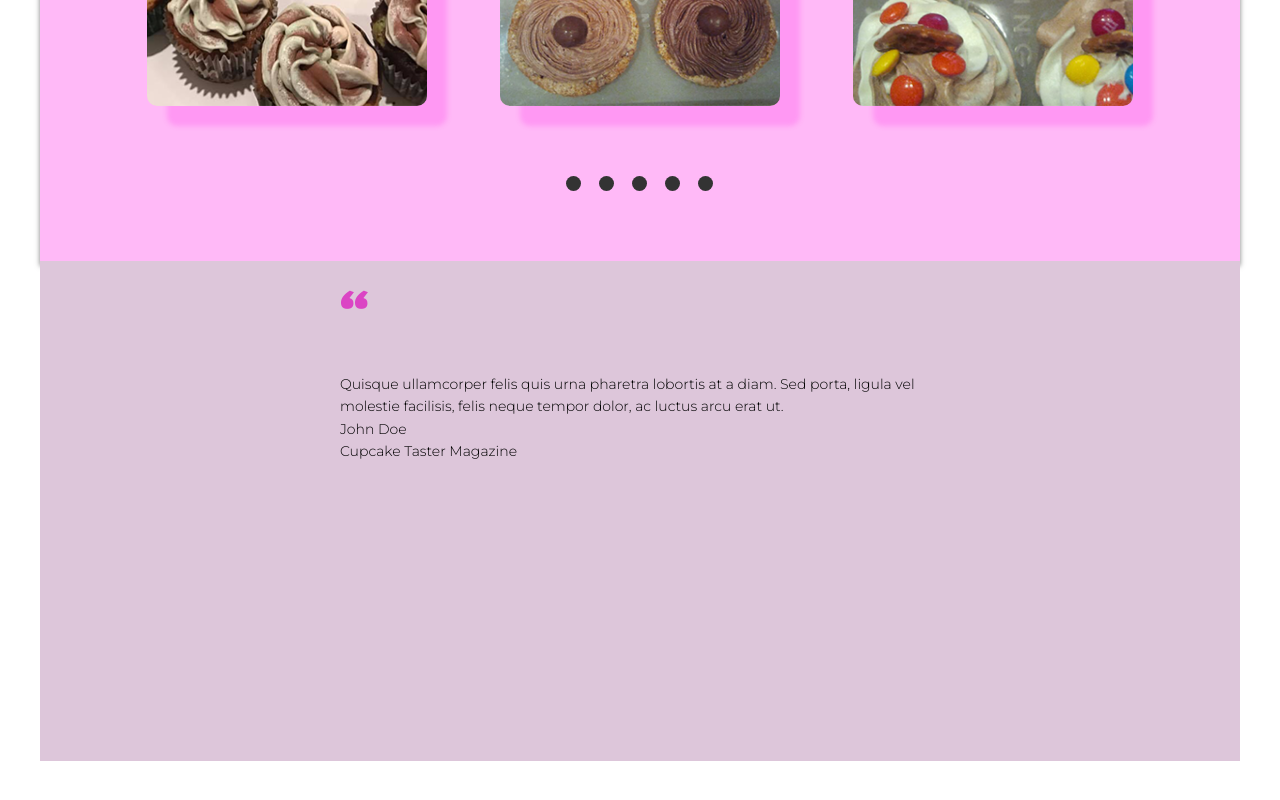
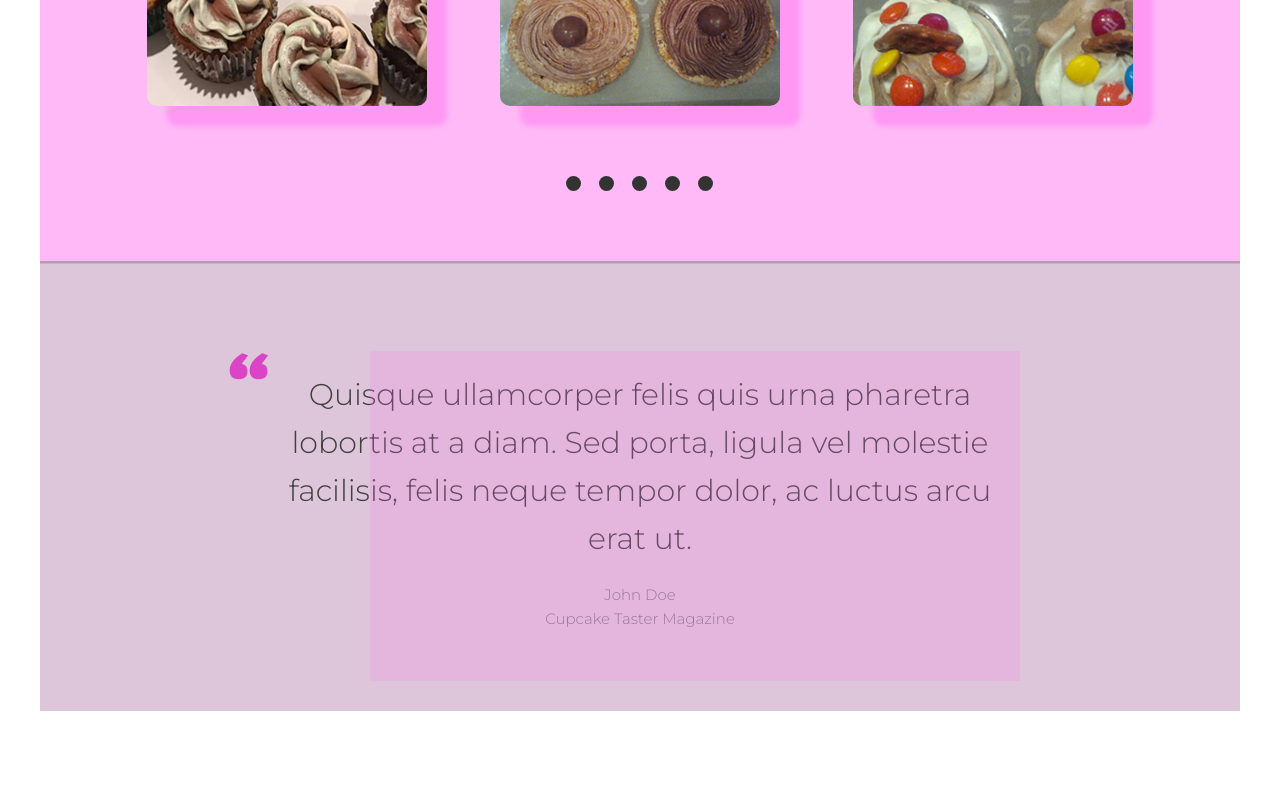
Before and after one commit to Chewie063/lkc-website, a website: page index.html in a window 1280 px wide. Shown: the part 1473-2273 px from the top of the page. Drawn offline with Linux system fonts and the light colour scheme; a web font is replaced by a local one.

Commit message:
Finished testimonials

```diff
--- a/index.html
+++ b/index.html
@@ -33,7 +33,7 @@
                 <p class="hero-content">
                     We love to make cupcakes for all your cupcake needs!
                 </p>
-                <div class="color-box"></div>
+                <div class="color-box--1"></div>
             </div>
 
             <div class="content">
@@ -93,6 +93,7 @@
                     <div class="testimonial-text"><div class="testimonial-quote">&ldquo;</div>Quisque ullamcorper felis quis urna pharetra lobortis at a diam. Sed porta, ligula vel molestie facilisis, felis neque tempor dolor, ac luctus arcu erat ut.
                     </div>
                     <div class="testimonial-name"><p>John Doe</p> <p>Cupcake Taster Magazine</p></div>
+                    <div class="color-box--2"></div>
                 </div>
             </div>
         </div>
--- a/sass/_base.scss
+++ b/sass/_base.scss
@@ -10,10 +10,11 @@
   --color-grey-light-2: #ddc6da;
   --color-grey-dark-1: #404040;
   --color-grey-dark-2: #333;
+  --color-grey-1: rgb(124, 124, 124);
 
   --shadow-light: 0 1rem 3rem rgba(0,0,0,.1);
   --shadow-dark: 0 1rem 3rem rgba(0,0,0,.4);
-  --shadow-dark-2: 0 .5rem .5rem rgba(0,0,0,.5);
+  --shadow-dark-2: 0 .25rem rgba(0,0,0,.2);;
   --shadow-images: 2rem 2rem 0.5rem rgba(255, 76, 234, .3);
   --inner-shadow-dark: inset 1px 1px 4px rgba(64, 64, 64, .8);
 
--- a/sass/_components.scss
+++ b/sass/_components.scss
@@ -64,7 +64,7 @@
   justify-self: end;
 }
 
-.color-box {
+.color-box--1 {
   position: absolute;
   right: 12rem;
   bottom: -23rem;
@@ -75,6 +75,18 @@
   height: 30rem;
 }
 
+.color-box--2 {
+  position: absolute;
+  right: 22rem;
+  bottom: 3rem;
+  z-index: 100;
+  content: "";
+  background-color: var(--color-box);
+  width: 65rem;
+  height: 33rem;
+}
+
+
 .heading {
   font-family: "Montserrat", sans-serif;
   font-size: 4rem;
--- a/sass/_layout.scss
+++ b/sass/_layout.scss
@@ -119,13 +119,15 @@
 .gallery {
 
   &-container {
+    position: relative;
+    z-index: 10;
     background-color: var(--color-primary-light);
 
     display: grid;
     grid-template-rows: repeat (2, 1fr);
     grid-template-columns: repeat(3, 1fr);
     padding: 7rem;
-    box-shadow: var(--shadow-dark-2);
+    box-shadow: var(--shadow-dark-2)
   }
 
   &-image {
@@ -206,26 +208,43 @@
 // TESTIMONIALS
 
 .testimonial {
-
+  position: relative;
+  z-index: 1;
   background-color: var(--color-grey-light-2);
-  height: 50rem;
+  height: 45rem;
+  display: flex;
+  align-items: center;
+  justify-content: center;
 
   &-container {
-    width: 50%;
-    margin: auto;
+    width: 65%;
+    margin: 0 auto;
   }
 
   &-quote {
+    position: relative;
+    top: 2.4rem;
+    left: -39rem;
+    line-height: 1rem;
     font-family: 'Passion One', Haettenschweiler, 'Arial Narrow Bold', sans-serif;
-    font-size: 7rem;
+    font-size: 10rem;
     color: var(--color-primary-dark);
   }
 
   &-text {
-
+    position: relative;
+    width: 100%;
+    padding: 2rem;
+    margin: 0 auto;
+    text-align: center;
+    font-size: 3rem;
+    color: var(--color-grey-dark-1);
   }
 
   &-name {
-
+    color: var(--color-grey-1);
+    text-align: center;
+    margin: 0;
+    font-size: 1.5rem;
   }
 }
```
Also changed, not shown: css/style.css.
